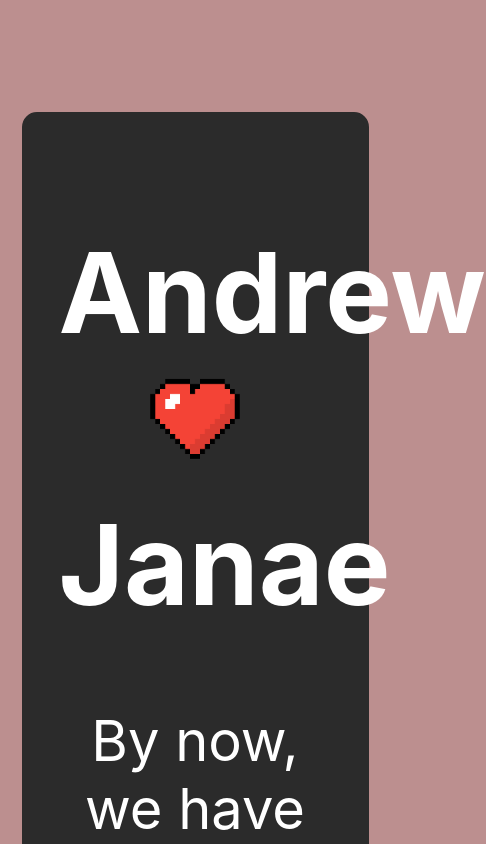
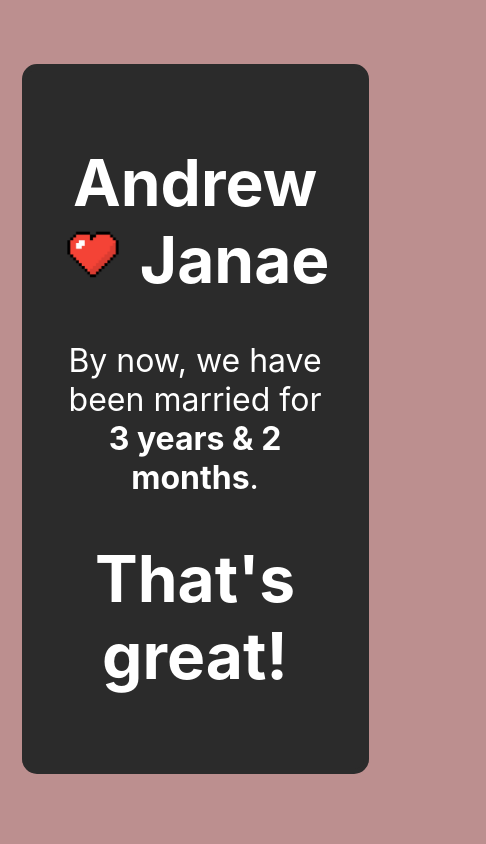
Before and after one commit to andrew-pyle/andrew-janae, a website with bundled scripts: page index.html in a window 390 px wide. Shown: the top 844 px of the page, 486 px wide, since content can reach past the window. Built offline with nearby package versions, Linux system fonts and the light colour scheme.

Commit message:
Add tablet font-size and improve emoji headline line breaks

```diff
--- a/styles.css
+++ b/styles.css
@@ -25,6 +25,13 @@ h1 {
   }
 }
 
+/* Tablet */
+@media only screen and (min-device-width: 768px) {
+  body {
+    font-size: 2rem;
+  }
+}
+
 /* Laptop */
 @media only screen and (min-device-width: 1024px) {
   body {
@@ -45,7 +52,7 @@ h1 {
 /* iPhone 5s portrait */
 .box {
   width: 70%;
-  max-width: 700px;
+  max-width: 600px;
   text-align: center;
   background-color: var(--dark);
   border: 5px var(--dark) solid;
@@ -55,8 +62,8 @@ h1 {
 }
 
 /* Wide enough to show emoji headline without linebreaks */
-@media screen and (min-device-width: 568px) {
-  .box h1 br {
+@media screen and (min-device-width: 450px) {
+  .box br {
     display: none;
   }
 }
```
